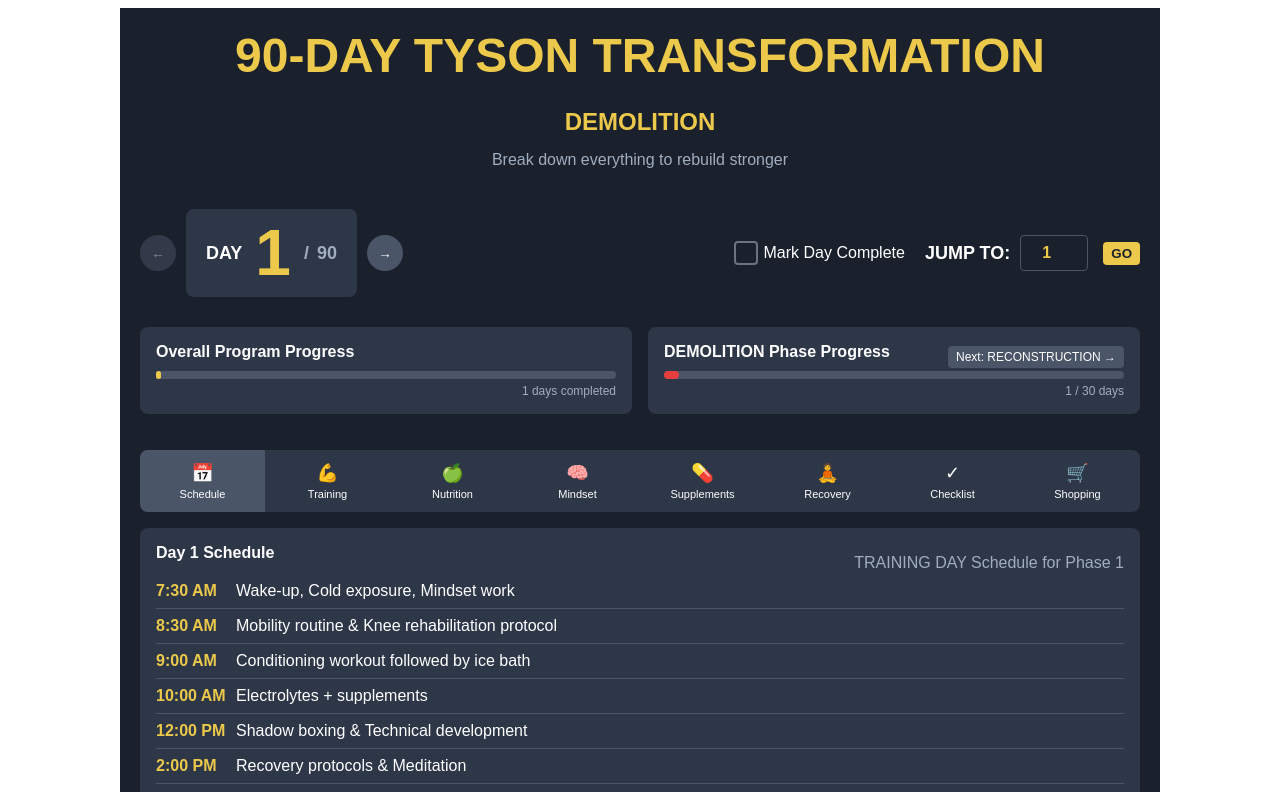
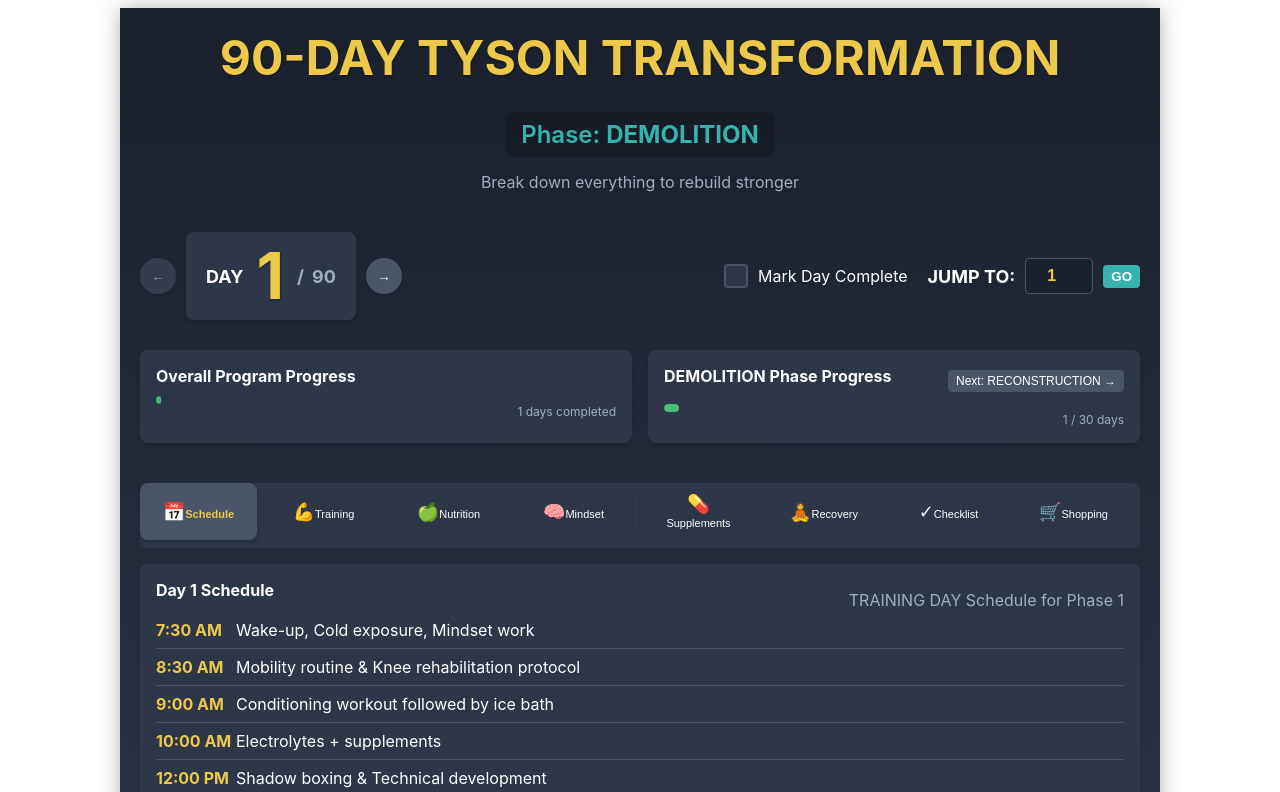
Before and after one commit to Dgcode88/tyson2, a React (Create React App) app: page / in a window 1280 px wide. Shown: the top 792 px of the page. Built offline with nearby package versions, Linux system fonts and the light colour scheme.

Commit message:
Update styling: phase display and UI enhancements

```diff
--- a/src/App.js
+++ b/src/App.js
@@ -7,9 +7,11 @@ const Container = styled.div`
   margin: 0 auto;
   padding: 20px;
   background-color: #1a202c;
+  background-image: linear-gradient(to bottom, #1a202c, #2d3748);
   color: white;
-  font-family: Arial, sans-serif;
+  font-family: -apple-system, BlinkMacSystemFont, "Segoe UI", Roboto, Helvetica, Arial, sans-serif;
   min-height: 100vh;
+  box-shadow: 0 0 20px rgba(0, 0, 0, 0.3);
 `;
 
 const Header = styled.div`
@@ -28,13 +30,22 @@ const MainTitle = styled.h1`
   text-align: center;
   color: #ecc94b;
   width: 100%;
+  text-shadow: 1px 1px 2px rgba(0, 0, 0, 0.3);
 `;
 
 const SubTitle = styled.h2`
   font-size: 24px;
-  color: #ecc94b;
+  color: #38b2ac; /* Teal color to differentiate from the gold title */
   margin: 5px 0;
   text-align: center;
+  background: rgba(0, 0, 0, 0.2);
+  padding: 8px 16px;
+  border-radius: 8px;
+  display: inline-block;
+`;
+
+const PhaseText = styled.span`
+  font-weight: 600;
 `;
 
 const Description = styled.p`
@@ -42,6 +53,7 @@ const Description = styled.p`
   font-size: 16px;
   margin: 10px 0 0 0;
   text-align: center;
+  max-width: 700px;
 `;
 
 const DaySelector = styled.div`
@@ -66,6 +78,13 @@ const DayDisplay = styled.div`
   display: flex;
   align-items: center;
   gap: 8px;
+  box-shadow: 0 2px 4px rgba(0, 0, 0, 0.2);
+  transition: all 0.3s ease;
+
+  &:hover {
+    transform: translateY(-2px);
+    box-shadow: 0 4px 8px rgba(0, 0, 0, 0.25);
+  }
 `;
 
 const DayText = styled.span`
@@ -80,6 +99,7 @@ const DayNumber = styled.span`
   font-weight: bold;
   line-height: 1;
   margin: 0 5px;
+  text-shadow: 1px 1px 2px rgba(0, 0, 0, 0.4);
 `;
 
 const Button = styled.button`
@@ -93,26 +113,35 @@ const Button = styled.button`
   align-items: center;
   justify-content: center;
   cursor: pointer;
+  box-shadow: 0 1px 3px rgba(0, 0, 0, 0.2);
   &:disabled {
     opacity: 0.5;
     cursor: not-allowed;
   }
   &:hover:not(:disabled) {
     background-color: #2d3748;
+    transform: translateY(-1px);
   }
+  transition: all 0.2s ease;
 `;
 
 const GoButton = styled.button`
-  background-color: #ecc94b;
-  color: #1a202c;
+  background-color: #38b2ac;
   border: none;
+  color: white;
+  font-weight: bold;
   border-radius: 4px;
   padding: 4px 8px;
-  font-weight: bold;
   cursor: pointer;
-  margin-left: 5px;
+  transition: all 0.2s ease;
+
   &:hover {
-    background-color: #d6b636;
+    background-color: #319795;
+    transform: translateY(-1px);
+  }
+
+  &:active {
+    transform: translateY(0);
   }
 `;
 
@@ -126,14 +155,22 @@ const DayCompletionCheckbox = styled.div`
 const Checkbox = styled.div`
   width: 20px;
   height: 20px;
-  border: 2px solid ${(props) => (props.checked ? "#10B981" : "#6B7280")};
+  background-color: ${(props) => (props.checked ? "#38b2ac" : "#2d3748")};
+  border: 2px solid ${(props) => (props.checked ? "#38b2ac" : "#4a5568")};
   border-radius: 4px;
   display: flex;
   align-items: center;
   justify-content: center;
-  margin-right: 6px;
-  background-color: ${(props) => (props.checked ? "#10B981" : "transparent")};
   color: white;
+  font-weight: bold;
+  cursor: pointer;
+  margin-right: 10px;
+  transition: all 0.2s ease;
+
+  &:hover {
+    border-color: #38b2ac;
+    transform: scale(1.1);
+  }
 `;
 
 const ProgressSection = styled.div`
@@ -151,7 +188,13 @@ const Card = styled.div`
   background-color: #2d3748;
   border-radius: 8px;
   padding: 16px;
-  margin-bottom: 16px;
+  margin-bottom: 20px;
+  box-shadow: 0 4px 6px rgba(0, 0, 0, 0.1);
+  transition: transform 0.2s ease;
+  &:hover {
+    transform: translateY(-2px);
+    box-shadow: 0 6px 8px rgba(0, 0, 0, 0.12);
+  }
 `;
 
 const CardTitle = styled.h3`
@@ -198,16 +241,19 @@ const NextPhaseButton = styled.button`
 
 const ProgressBar = styled.div`
   height: 8px;
-  background-color: #4a5568;
+  background-color: #2d3748;
   border-radius: 4px;
-  margin-bottom: 5px;
+  margin-top: 8px;
+  overflow: hidden;
+  box-shadow: inset 0 1px 2px rgba(0, 0, 0, 0.1);
 `;
 
 const Progress = styled.div`
   height: 100%;
+  background-color: #48bb78;
+  width: ${(props) => props.percentage}%;
   border-radius: 4px;
-  background-color: ${(props) => props.color || "#ecc94b"};
-  width: ${(props) => props.value}%;
+  transition: width 0.5s ease-in-out;
 `;
 
 const ProgressText = styled.div`
@@ -234,18 +280,25 @@ const TabButtons = styled.div`
 `;
 
 const TabButton = styled.button`
-  padding: 12px 8px;
-  background-color: ${(props) => (props.active ? "#4a5568" : "transparent")};
+  background-color: ${(props) => (props.active ? "#4a5568" : "#2d3748")};
+  color: ${(props) => (props.active ? "#ecc94b" : "white")};
   border: none;
-  color: white;
-  font-size: 14px;
+  border-radius: 8px;
+  padding: 10px 16px;
   cursor: pointer;
-  display: flex;
-  align-items: center;
-  justify-content: center;
-  flex-direction: column;
+  font-weight: ${(props) => (props.active ? "bold" : "normal")};
+  margin-right: 8px;
+  margin-bottom: 8px;
+  box-shadow: ${(props) => (props.active ? "0 2px 4px rgba(0, 0, 0, 0.2)" : "0 1px 2px rgba(0, 0, 0, 0.1)")};
+  transition: all 0.2s ease;
+
   &:hover {
-    background-color: #4a5568;
+    background-color: ${(props) => (props.active ? "#4a5568" : "#3a4556")};
+    transform: translateY(-1px);
+  }
+
+  &:active {
+    transform: translateY(0);
   }
 `;
 
@@ -284,9 +337,14 @@ const Activity = styled.div`
 `;
 
 const SectionTitle = styled.h3`
-  font-size: 20px;
+  font-size: 22px;
   color: #ecc94b;
-  margin: 0 0 16px 0;
+  margin-top: 0;
+  margin-bottom: 16px;
+  display: flex;
+  align-items: center;
+  gap: 8px;
+  text-shadow: 1px 1px 1px rgba(0, 0, 0, 0.2);
 `;
 
 const List = styled.ul`
@@ -2140,7 +2198,10 @@ function App() {
     <Container>
       <Header>
         <MainTitle>90-DAY TYSON TRANSFORMATION</MainTitle>
-        <SubTitle>{phaseInfo[currentPhase].name}</SubTitle>
+        <SubTitle>
+          <PhaseText>Phase: </PhaseText>
+          {phaseInfo[currentPhase].name}
+        </SubTitle>
         <Description>{phaseInfo[currentPhase].description}</Description>
       </Header>
 
@@ -2193,7 +2254,7 @@ function App() {
         <Card>
           <CardTitle>Overall Program Progress</CardTitle>
           <ProgressBar>
-            <Progress value={(currentDay / totalDays) * 100} />
+            <Progress percentage={(currentDay / totalDays) * 100} />
           </ProgressBar>
           <ProgressText>{currentDay} days completed</ProgressText>
         </Card>
@@ -2208,7 +2269,7 @@ function App() {
           </PhaseProgressHeader>
           <ProgressBar>
             <Progress
-              value={getCurrentPhaseProgress()}
+              percentage={getCurrentPhaseProgress()}
               color={phaseInfo[currentPhase].color}
             />
           </ProgressBar>
--- a/src/styles.css
+++ b/src/styles.css
@@ -4,8 +4,9 @@ body {
   font-family: -apple-system, BlinkMacSystemFont, "Segoe UI", Roboto, "Helvetica Neue", Arial, sans-serif;
   -webkit-font-smoothing: antialiased;
   -moz-osx-font-smoothing: grayscale;
-  background-color: #1a202c;
+  background-color: #121620;
   color: white;
+  min-height: 100vh;
 }
 
 #root {
```
